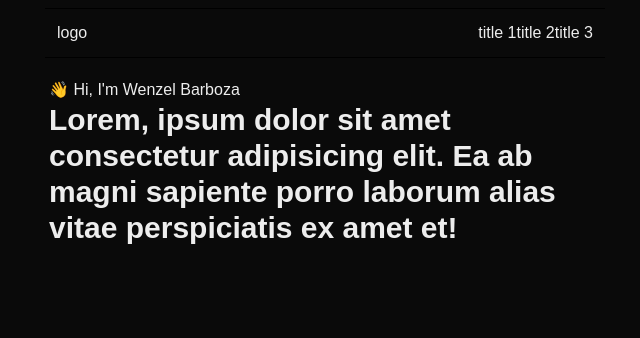
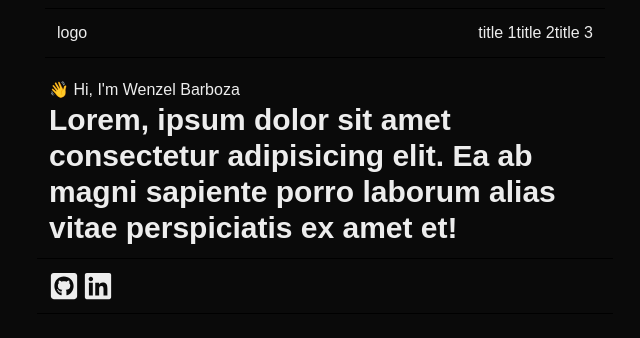
Before and after one commit to wenzelbarboza/wenzel-portfolio, a Next.js app: page / in a window 1280 px wide. Shown: the top 338 px of the page, without its empty margins (315-955 px from the left). Built offline with nearby package versions, Linux system fonts and the light colour scheme.

Commit message:
socials component implemented

```diff
--- a/app/page.tsx
+++ b/app/page.tsx
@@ -1,5 +1,6 @@
 import Hero from "@/components/Hero";
 import Nav from "@/components/Nav";
+import Socials from "@/components/Socials";
 
 export default function Home() {
   return (
@@ -7,6 +8,7 @@ export default function Home() {
       <div className="p-9 sm:p-0 sm:max-w-xl m-auto flex flex-col ">
         <Nav />
         <Hero />
+        <Socials />
       </div>
     </>
   );
--- /dev/null
+++ b/components/Socials.tsx
@@ -0,0 +1,13 @@
+import React from "react";
+import { FaGithubSquare, FaLinkedin } from "react-icons/fa";
+
+const Socials = () => {
+  return (
+    <section className="border-y-[1px] border-black border-solid  p-3 flex gap-1">
+      <FaGithubSquare className="text-3xl hover:text-gray-600 cursor-pointer" />
+      <FaLinkedin className="text-3xl hover:text-gray-600 cursor-pointer" />
+    </section>
+  );
+};
+
+export default Socials;
```
